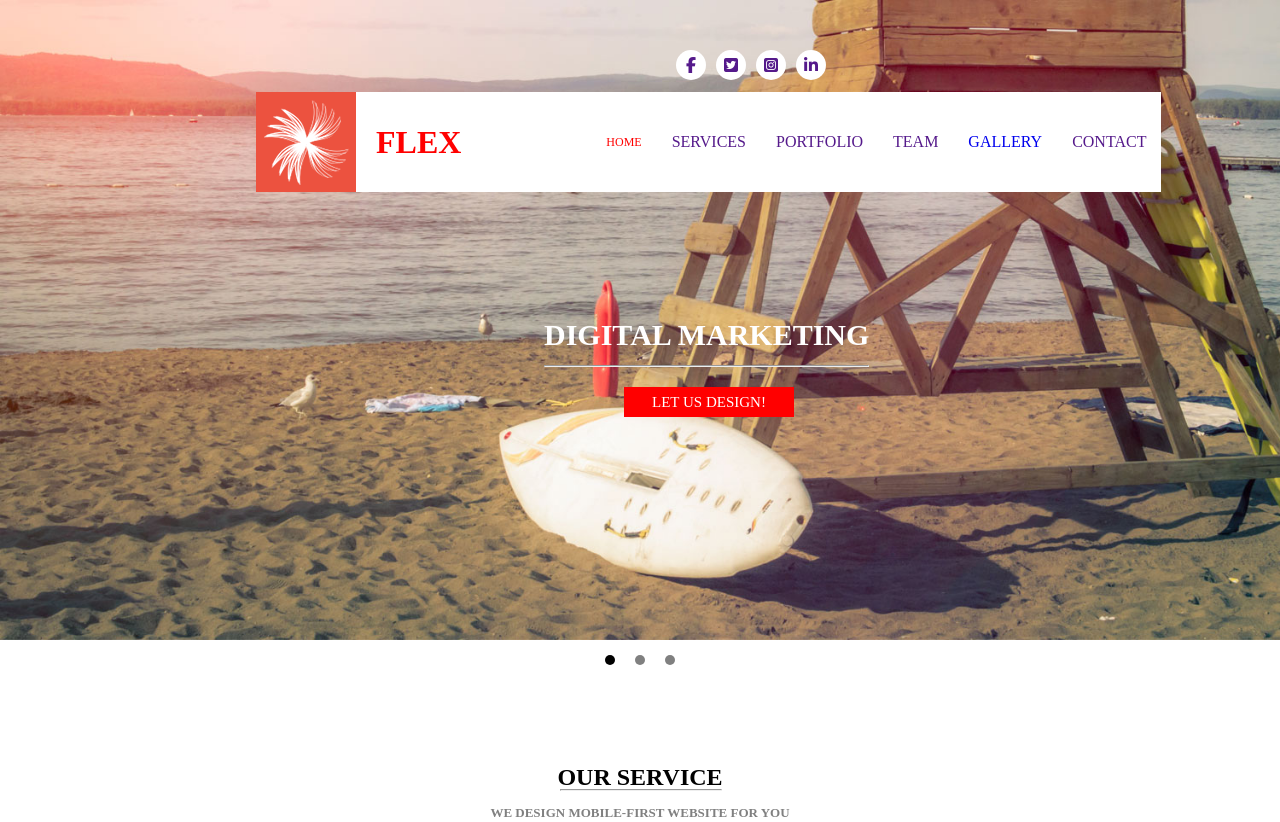
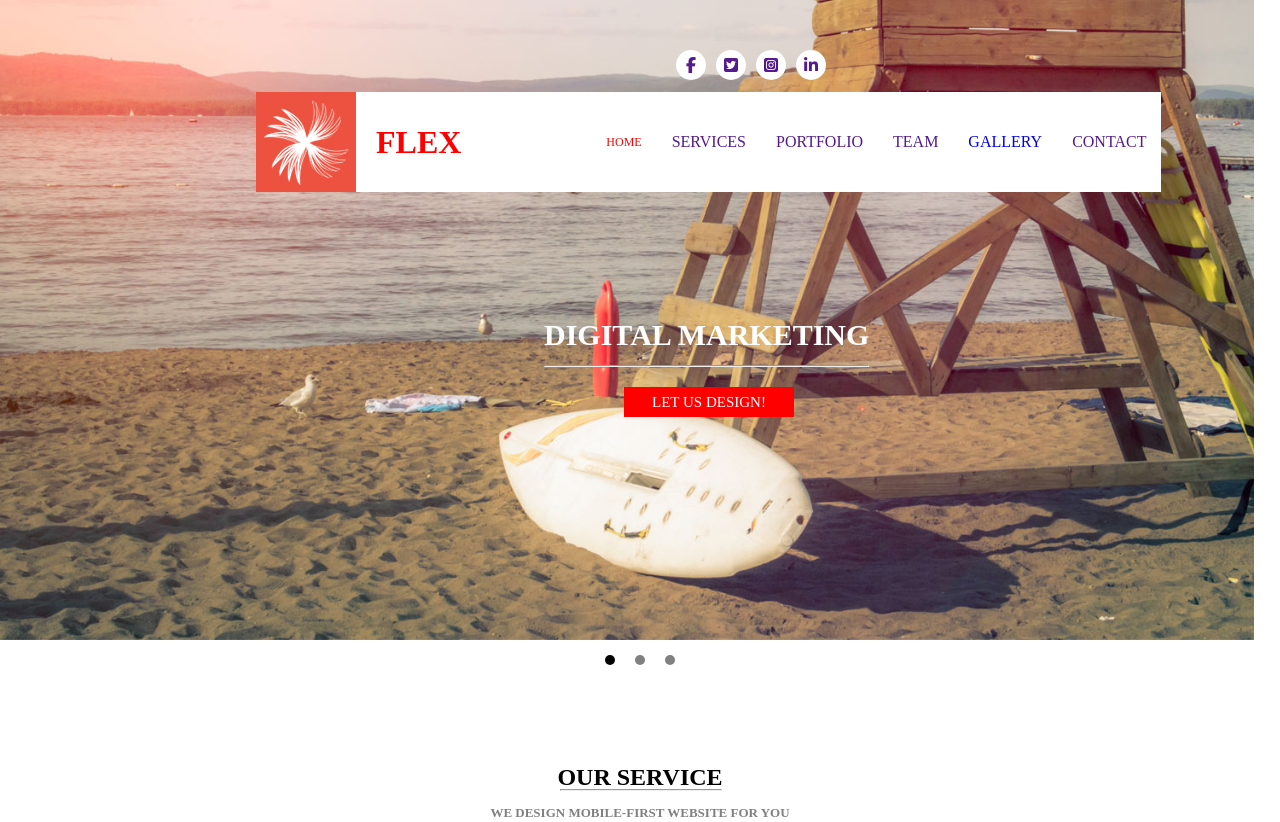
Before and after one commit to Vandanakri/checkpoint-2, a plain HTML site: page index.html in a window 1280 px wide. Shown: the top 822 px of the page. Drawn offline with Linux system fonts and the light colour scheme.

```diff
--- a/style.css
+++ b/style.css
@@ -51,13 +51,13 @@
 .header-div{
 	position: absolute;
 	left: 20%;
+	z-index: 2;
 }
 .background-img{
 	background-image: url(./media/banner.jpg);
 	background-size: cover;
 	height: 80vh;
-	width: 100vw;
-
+	width: 98vw;
 }
 .container{
 	max-width: 900px;
```
Also changed, not shown: gallery.html (+0 -1 lines), index.html (+0 -3 lines).
